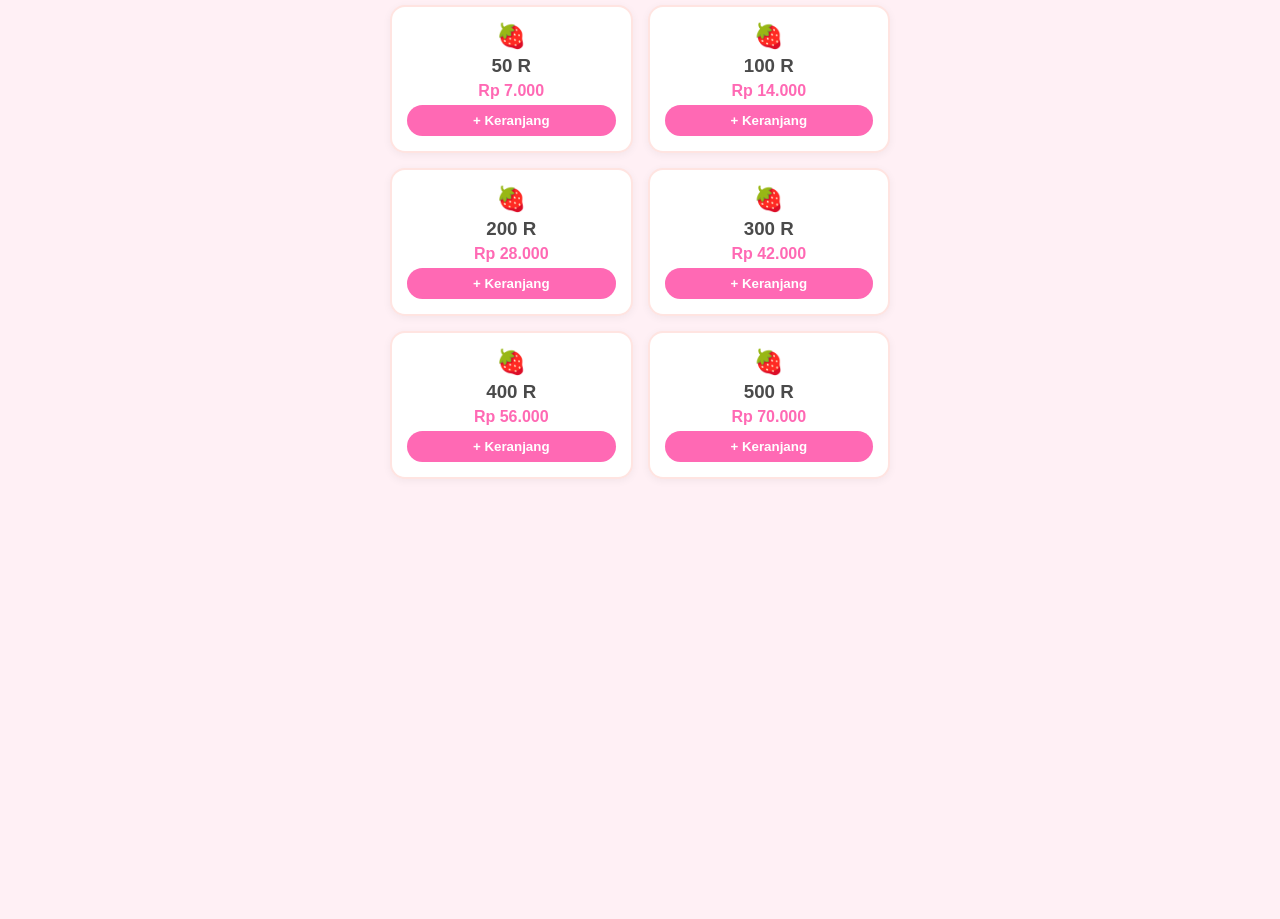
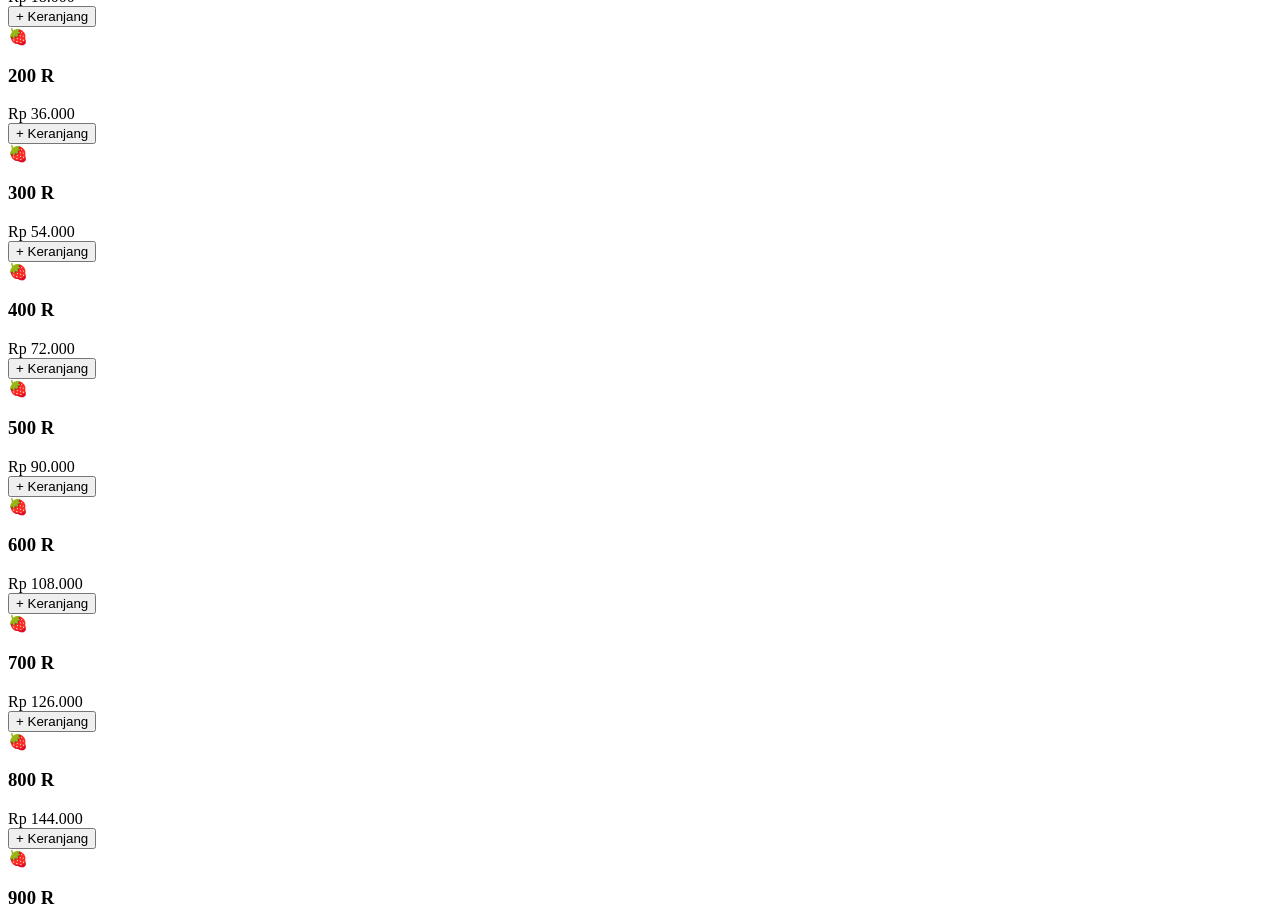
Before and after one commit to Qj-alt/queen, a website: page index.html in a window 1280 px wide. Shown: the part 235-1154 px from the top of the page. Before the commit the page ends 800 px from the top, so only its background shows below. Drawn offline with Linux system fonts and the light colour scheme.

Commit message:
Add product cards for Robux pricing
Inserted a grid of product cards for Robux pricing with buttons to add to cart.

```diff
--- a/index.html
+++ b/index.html
@@ -1,95 +1,71 @@
-<!DOCTYPE html>
-<html lang="id">
-<head>
-  <meta charset="UTF-8">
-  <meta name="viewport" content="width=device-width, initial-scale=1.0">
-  <title>QJSTORE - Pricelist Robux</title>
-  <style>
-    body { font-family: sans-serif; background-color: #fff0f5; margin: 0; padding: 20px; }
-    .header { text-align: center; background: #ffb6c1; padding: 20px; border-radius: 20px; color: white; }
-    .section-title { text-align: center; margin: 20px 0; color: #5a2a3a; font-size: 20px; font-weight: bold; }
+<div class="title">🍓 Pricelist Robux</div>
 
-    /* Layout Grid Produk */
-    .pricelist-grid {
-      display: grid;
-      grid-template-columns: repeat(2, 1fr);
-      gap: 15px;
-      max-width: 500px;
-      margin: 0 auto 20px auto;
-    }
-    .card {
-      background: white;
-      padding: 15px;
-      border-radius: 15px;
-      text-align: center;
-      box-shadow: 0 2px 8px rgba(0,0,0,0.05);
-      border: 2px solid #ffe4e1;
-    }
-    .card .icon { font-size: 24px; }
-    .card h3 { margin: 5px 0; color: #4a4a4a; }
-    .card .price { color: #ff69b4; font-weight: bold; margin: 5px 0; }
-    .btn-add {
-      background: #ff69b4;
-      color: white;
-      border: none;
-      padding: 8px 15px;
-      border-radius: 20px;
-      cursor: pointer;
-      width: 100%;
-      font-weight: bold;
-    }
-  </style>
-</head>
-<body>
-
-  <div class="header">
-    <h1>🎀 QJSTORE 🎀</h1>
-    <p>Robux murah • Aman • Cepat • Terpercaya ✨</p>
+  <!-- SISIPKAN ELEMEN INI -->
+  <div class="grid">
+    <div class="card">
+      <div>🍓</div>
+      <h3>50 R</h3>
+      <div class="price">Rp 9.000</div>
+      <button class="btn">+ Keranjang</button>
+    </div>
+    <div class="card">
+      <div>🍓</div>
+      <h3>100 R</h3>
+      <div class="price">Rp 18.000</div>
+      <button class="btn">+ Keranjang</button>
+    </div>
+    <div class="card">
+      <div>🍓</div>
+      <h3>200 R</h3>
+      <div class="price">Rp 36.000</div>
+      <button class="btn">+ Keranjang</button>
+    </div>
+    <div class="card">
+      <div>🍓</div>
+      <h3>300 R</h3>
+      <div class="price">Rp 54.000</div>
+      <button class="btn">+ Keranjang</button>
+    </div>
+    <div class="card">
+      <div>🍓</div>
+      <h3>400 R</h3>
+      <div class="price">Rp 72.000</div>
+      <button class="btn">+ Keranjang</button>
+    </div>
+    <div class="card">
+      <div>🍓</div>
+      <h3>500 R</h3>
+      <div class="price">Rp 90.000</div>
+      <button class="btn">+ Keranjang</button>
+    </div>
+    <div class="card">
+      <div>🍓</div>
+      <h3>600 R</h3>
+      <div class="price">Rp 108.000</div>
+      <button class="btn">+ Keranjang</button>
+    </div>
+    <div class="card">
+      <div>🍓</div>
+      <h3>700 R</h3>
+      <div class="price">Rp 126.000</div>
+      <button class="btn">+ Keranjang</button>
+    </div>
+    <div class="card">
+      <div>🍓</div>
+      <h3>800 R</h3>
+      <div class="price">Rp 144.000</div>
+      <button class="btn">+ Keranjang</button>
+    </div>
+    <div class="card">
+      <div>🍓</div>
+      <h3>900 R</h3>
+      <div class="price">Rp 162.000</div>
+      <button class="btn">+ Keranjang</button>
+    </div>
+    <div class="card">
+      <div>🍓</div>
+      <h3>1000 R</h3>
+      <div class="price">Rp 180.000</div>
+      <button class="btn">+ Keranjang</button>
+    </div>
   </div>
-
-  <div class="section-title">🍓 Pricelist Robux</div>
-
-  <!-- KONTAINER PRICELIST -->
-  <div id="pricelist-container" class="pricelist-grid"></div>
-
-  <script>
-    // 1. Data Produk Robux & Harga (Rupiah)
-    const robuxProducts = [
-      { id: 1, amount: '50 R', price: 7000 },
-      { id: 2, amount: '100 R', price: 14000 },
-      { id: 3, amount: '200 R', price: 28000 },
-      { id: 4, amount: '300 R', price: 42000 },
-      { id: 5, amount: '400 R', price: 56000 },
-      { id: 6, amount: '500 R', price: 70000 }
-    ];
-
-    // 2. Fungsi Format Angka ke Rupiah
-    function formatRupiah(number) {
-      return new Intl.NumberFormat('id-ID', {
-        style: 'currency',
-        currency: 'IDR',
-        maximumFractionDigits: 0
-      }).format(number);
-    }
-
-    // 3. Fungsi Render Produk ke DOM
-    function renderPricelist() {
-      const container = document.getElementById('pricelist-container');
-      if (!container) return;
-
-      container.innerHTML = robuxProducts.map(item => `
-        <div class="card">
-          <div class="icon">🍓</div>
-          <h3>${item.amount}</h3>
-          <p class="price">${formatRupiah(item.price)}</p>
-          <button class="btn-add" onclick="addToCart(${item.id})">+ Keranjang</button>
-        </div>
-      `).join('');
-    }
-
-    // 4. Jalankan Render Setelah Halaman Selesai Dimuat
-    document.addEventListener('DOMContentLoaded', renderPricelist);
-  </script>
-
-</body>
-</html>
```
